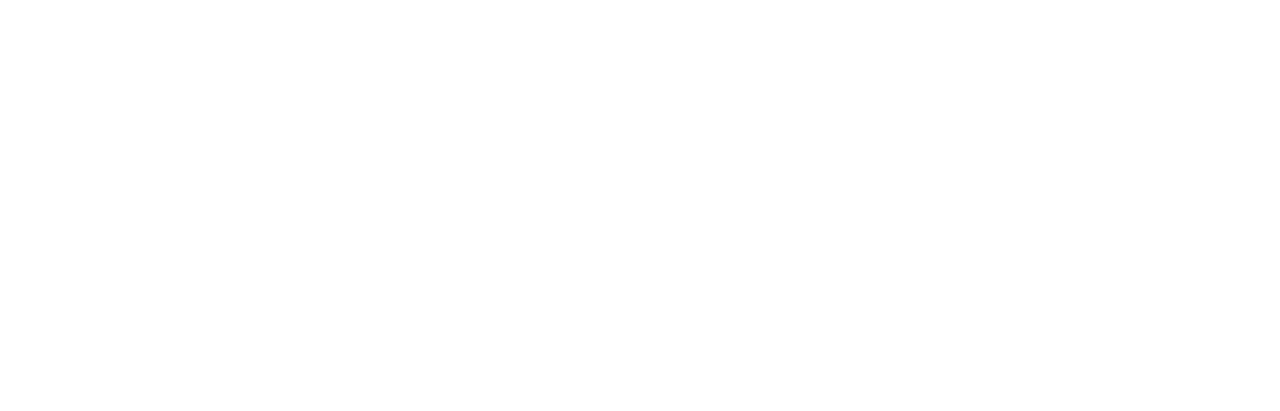
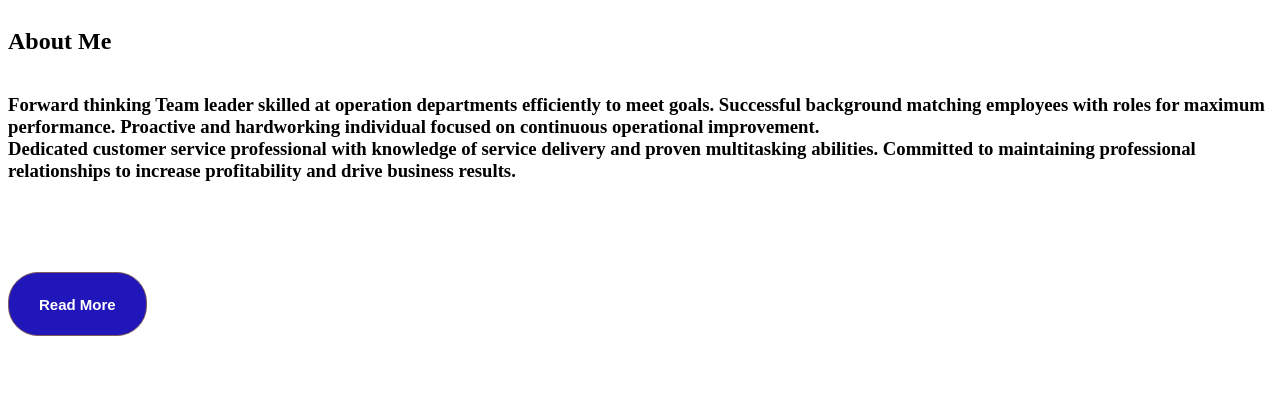
Before and after one commit to Jotule-Ben/GitCollab-2, a plain HTML site: page index.html in a window 1280 px wide. Drawn offline with Linux system fonts and the light colour scheme.

Commit message:
banner was added and a button also

```diff
--- a/index.html
+++ b/index.html
@@ -6,6 +6,16 @@
  <link rel="stylesheet" href="./style.css">
  <title>Group 4 work</title>
 </head>
+<section class="banner">
+    <div class="caption"><h1>About Me</h1></div>
+    <div class="description"><h3>Forward thinking Team leader skilled at operation departments efficiently to meet goals. Successful background matching employees with roles for maximum performance.  Proactive and hardworking individual focused on continuous operational improvement. <br> Dedicated customer service professional with knowledge of service delivery and proven multitasking abilities. Committed to maintaining professional relationships to increase profitability and drive business results. </h3></div>
+    <div class="banner">
+        <div class="intro">
+            <button class="btn"><h2>Read More</h2></button>
+
+</section>
+
+
 <body>
 
 </body>
--- a/style.css
+++ b/style.css
@@ -0,0 +1,15 @@
+.banner{
+    height:400px;
+    display:flex;
+    flex-direction:column;
+    justify-content:center;
+  }
+  .btn{
+    padding: 10px 30px;
+    cursor: pointer;
+    background-color: #2016b9;
+    border: 1px solid #7c5b5b;
+    color: #ffff;
+    font-size: 10px;
+    border-radius: 30px;
+}
```
